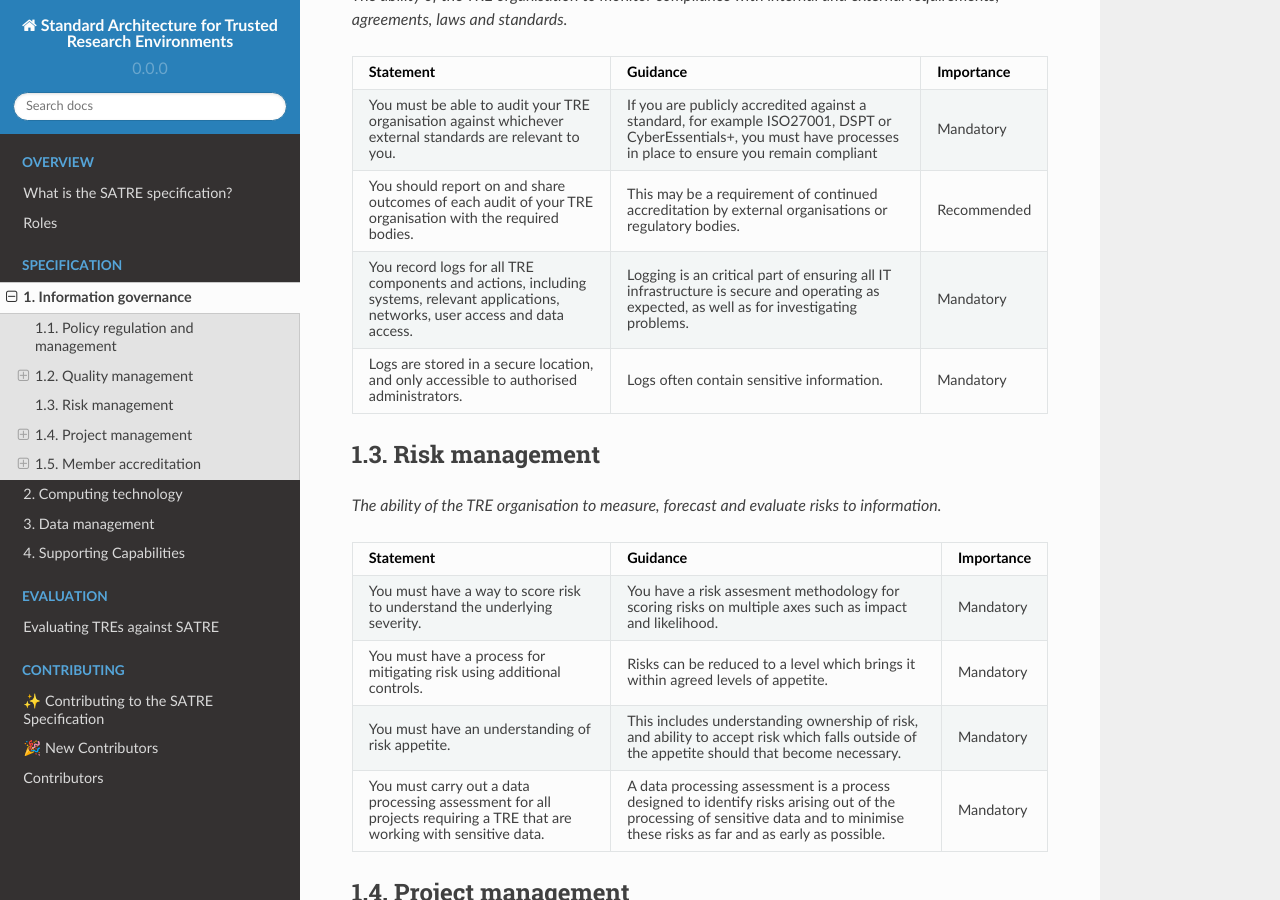
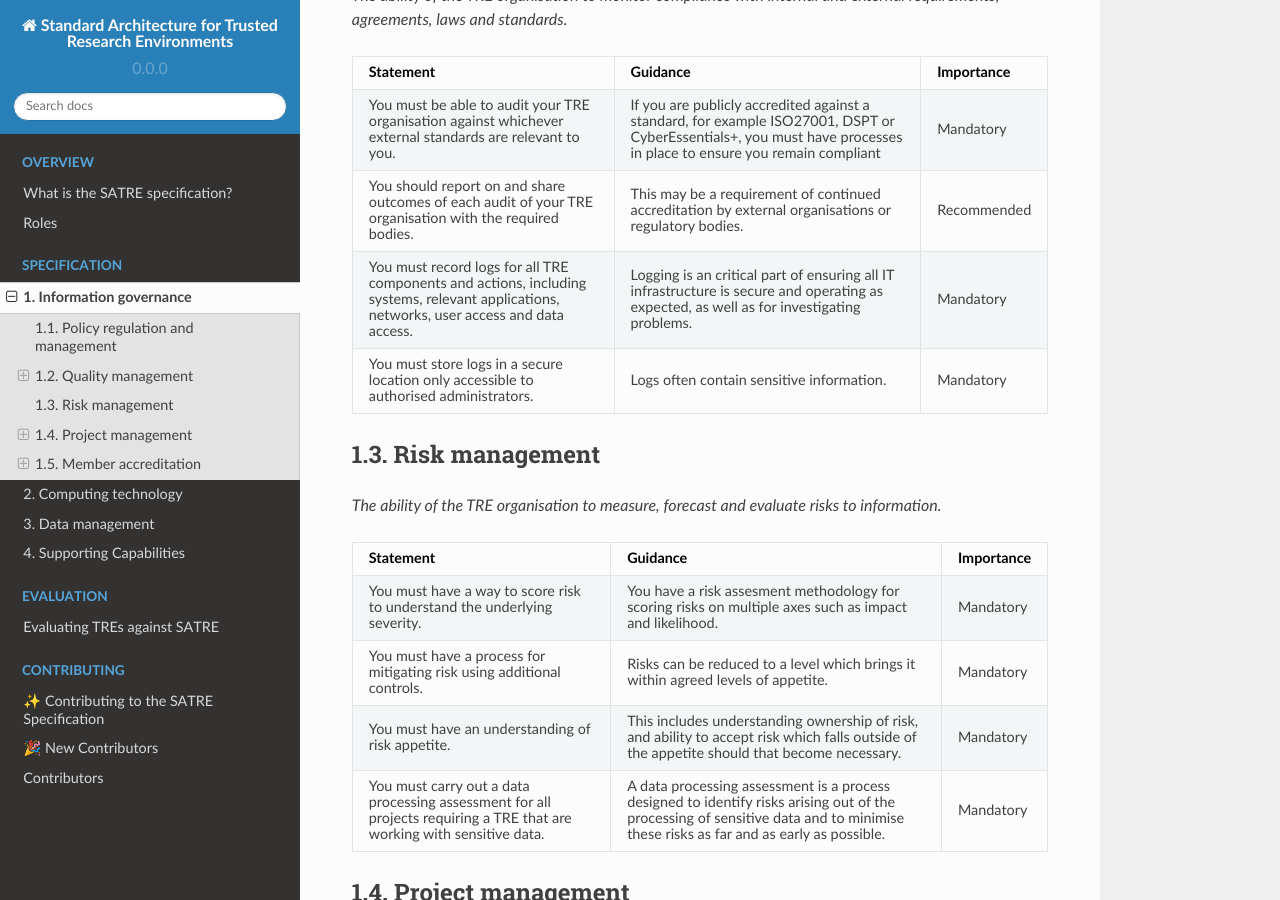
Before and after one commit to sa-tre/satre-specification, a Sphinx documentation site: the page built from docs/source/pillars/information_governance.md, in a window 1280 px wide and 900 px high, scrolled down 1749 px. Built offline with Sphinx 7.4.7 and the Read the Docs theme 2.0.0, drawn with Linux system fonts in a browser that asks for light colours.

Commit message:
Rephrase components as 'you must'

````diff
--- a/docs/source/pillars/information_governance.md
+++ b/docs/source/pillars/information_governance.md
@@ -91,10 +91,10 @@ _The ability of the TRE organisation to monitor compliance with internal and ext
 * - You should report on and share outcomes of each audit of your TRE organisation with the required bodies.
   - This may be a requirement of continued accreditation by external organisations or regulatory bodies.
   - Recommended
-* - You record logs for all TRE components and actions, including systems, relevant applications, networks, user access and data access.
+* - You must record logs for all TRE components and actions, including systems, relevant applications, networks, user access and data access.
   - Logging is an critical part of ensuring all IT infrastructure is secure and operating as expected, as well as for investigating problems.
   - Mandatory
-* - Logs are stored in a secure location, and only accessible to authorised administrators.
+* - You must store logs in a secure location only accessible to authorised administrators.
   - Logs often contain sensitive information.
   - Mandatory
 ```
````
